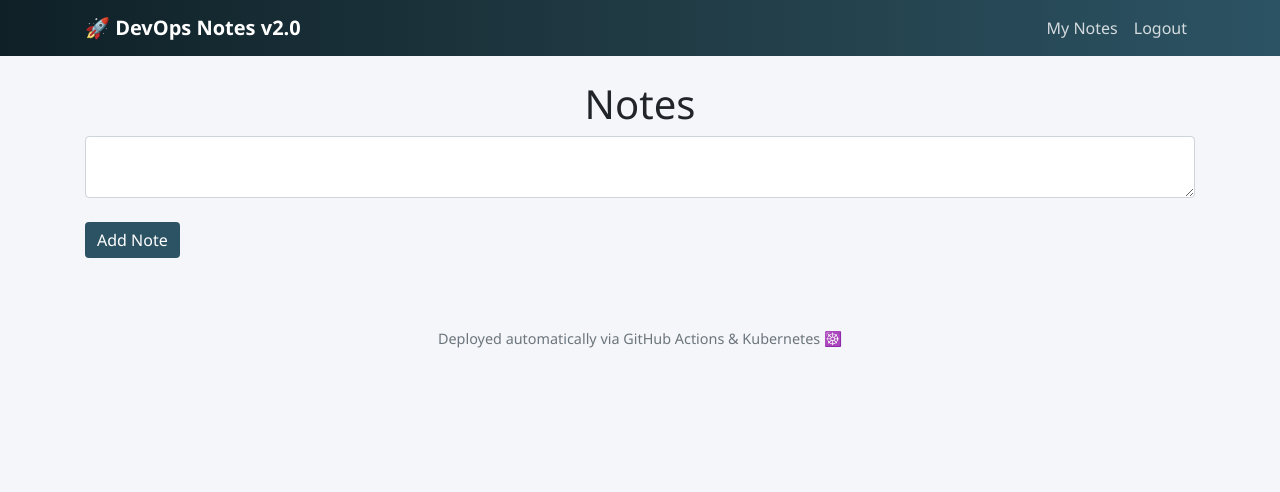
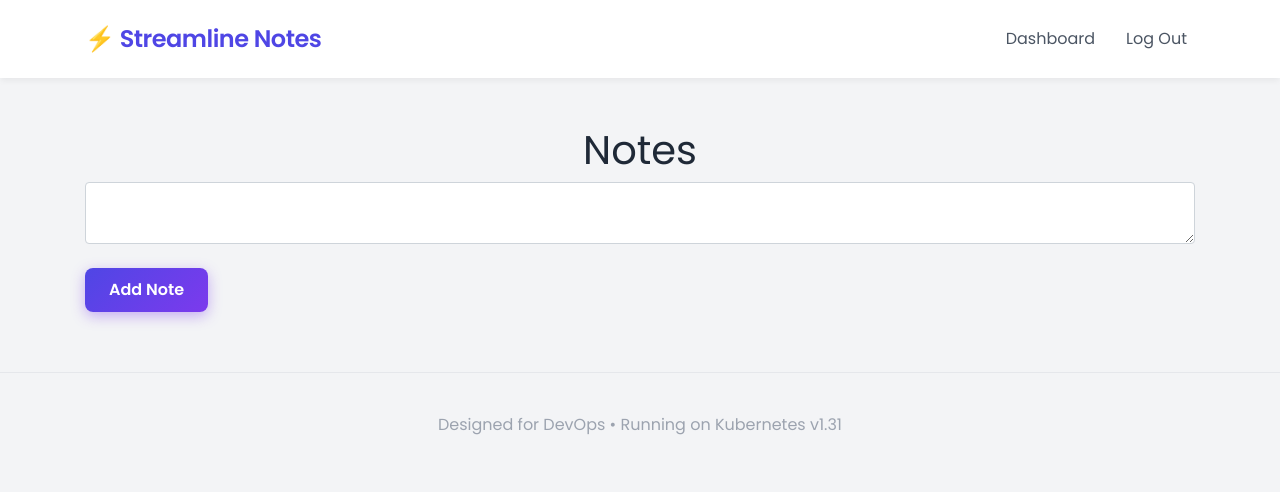
Before and after one commit to netadminplus/My-Notes-App, a Flask app: page / in a window 1280 px wide. Shown: the top 492 px of the page. Run offline with Flask 3, Linux system fonts and the light colour scheme; the visitor is signed in with stand-in values (Sample User, id 1); data that the repository does not hold is empty; some libraries are stand-ins or nearby versions.

Commit message:
UI: Update to Modern SaaS Theme

```diff
--- a/website/templates/base.html
+++ b/website/templates/base.html
@@ -14,23 +14,82 @@
       href="https://stackpath.bootstrapcdn.com/font-awesome/4.7.0/css/font-awesome.min.css"
       crossorigin="anonymous"
     />
+    <link href="https://fonts.googleapis.com/css2?family=Poppins:wght@300;400;600&display=swap" rel="stylesheet">
+
     <title>{% block title %}Home{% endblock %}</title>
     <style>
-      body { background-color: #f4f6f9; font-family: 'Segoe UI', Tahoma, Geneva, Verdana, sans-serif; }
-      .navbar { background: linear-gradient(90deg, #0f2027 0%, #203a43 50%, #2c5364 100%); }
-      .navbar-brand { font-weight: bold; color: #fff !important; }
-      .nav-link { color: rgba(255,255,255,0.8) !important; }
-      .nav-link:hover { color: #fff !important; }
-      .card { border: none; box-shadow: 0 4px 6px rgba(0,0,0,0.1); border-radius: 8px; }
-      .btn-primary { background-color: #2c5364; border: none; }
-      .btn-primary:hover { background-color: #203a43; }
-      footer { margin-top: 50px; text-align: center; color: #6c757d; padding: 20px; font-size: 0.9em; }
+      /* Modern Reset & Typography */
+      body {
+        font-family: 'Poppins', sans-serif;
+        background-color: #f3f4f6;
+        color: #1f2937;
+      }
+
+      /* Glassmorphism Navbar */
+      .navbar {
+        background-color: #ffffff;
+        box-shadow: 0 4px 6px -1px rgba(0, 0, 0, 0.05);
+        padding: 1rem 2rem;
+      }
+      .navbar-brand {
+        color: #4f46e5 !important; /* Indigo-600 */
+        font-weight: 700;
+        font-size: 1.5rem;
+        letter-spacing: -0.5px;
+      }
+      .nav-link {
+        color: #4b5563 !important; /* Gray-600 */
+        font-weight: 500;
+        margin-left: 15px;
+        transition: color 0.2s;
+      }
+      .nav-link:hover {
+        color: #4f46e5 !important;
+      }
+
+      /* Modern Buttons */
+      .btn-primary {
+        background: linear-gradient(135deg, #4f46e5 0%, #7c3aed 100%);
+        border: none;
+        border-radius: 8px;
+        padding: 10px 24px;
+        font-weight: 600;
+        box-shadow: 0 4px 14px 0 rgba(124, 58, 237, 0.39);
+        transition: transform 0.2s;
+      }
+      .btn-primary:hover {
+        transform: translateY(-2px);
+        background: linear-gradient(135deg, #4338ca 0%, #6d28d9 100%);
+      }
+
+      /* Card Styling */
+      .list-group-item {
+        border: none;
+        border-radius: 12px !important;
+        margin-bottom: 12px;
+        background: white;
+        box-shadow: 0 1px 3px 0 rgba(0, 0, 0, 0.1), 0 1px 2px 0 rgba(0, 0, 0, 0.06);
+        transition: all 0.2s;
+      }
+      .list-group-item:hover {
+        transform: translateY(-2px);
+        box-shadow: 0 10px 15px -3px rgba(0, 0, 0, 0.1);
+      }
+
+      /* Footer */
+      footer {
+        text-align: center;
+        margin-top: 60px;
+        padding: 40px 0;
+        color: #9ca3af;
+        border-top: 1px solid #e5e7eb;
+      }
     </style>
   </head>
   <body>
-    <nav class="navbar navbar-expand-lg navbar-dark">
+    <nav class="navbar navbar-expand-lg navbar-light">
       <div class="container">
-        <a class="navbar-brand" href="/">🚀 DevOps Notes v2.0</a>
+        <a class="navbar-brand" href="/">⚡ Streamline Notes</a>
         <button
           class="navbar-toggler"
           type="button"
@@ -42,39 +101,43 @@
         <div class="collapse navbar-collapse" id="navbar">
           <div class="navbar-nav ml-auto">
             {% if user.is_authenticated %}
-            <a class="nav-item nav-link" id="home" href="/">My Notes</a>
-            <a class="nav-item nav-link" id="logout" href="/logout">Logout</a>
+            <a class="nav-item nav-link" id="home" href="/">Dashboard</a>
+            <a class="nav-item nav-link" id="logout" href="/logout">Log Out</a>
             {% else %}
             <a class="nav-item nav-link" id="login" href="/login">Login</a>
-            <a class="nav-item nav-link" id="signUp" href="/sign-up">Sign Up</a>
+            <a class="nav-item nav-link" id="signUp" href="/sign-up">Get Started</a>
             {% endif %}
           </div>
         </div>
       </div>
     </nav>
 
+    <div class="container mt-4">
     {% with messages = get_flashed_messages(with_categories=true) %} {% if
     messages %} {% for category, message in messages %} {% if category ==
     'error' %}
-    <div class="alert alert-danger alter-dismissable fade show" role="alert">
+    <div class="alert alert-danger border-0 shadow-sm" role="alert">
       {{ message }}
       <button type="button" class="close" data-dismiss="alert">
         <span aria-hidden="true">&times;</span>
       </button>
     </div>
     {% else %}
-    <div class="alert alert-success alter-dismissable fade show" role="alert">
+    <div class="alert alert-success border-0 shadow-sm" role="alert">
       {{ message }}
       <button type="button" class="close" data-dismiss="alert">
         <span aria-hidden="true">&times;</span>
       </button>
     </div>
     {% endif %} {% endfor %} {% endif %} {% endwith %}
+    </div>
 
-    <div class="container mt-4">{% block content %} {% endblock %}</div>
+    <div class="container mt-5">
+      {% block content %} {% endblock %}
+    </div>
 
     <footer>
-      <p>Deployed automatically via GitHub Actions & Kubernetes ☸️</p>
+      <p>Designed for DevOps &bull; Running on Kubernetes v1.31</p>
     </footer>
 
     <script
```
